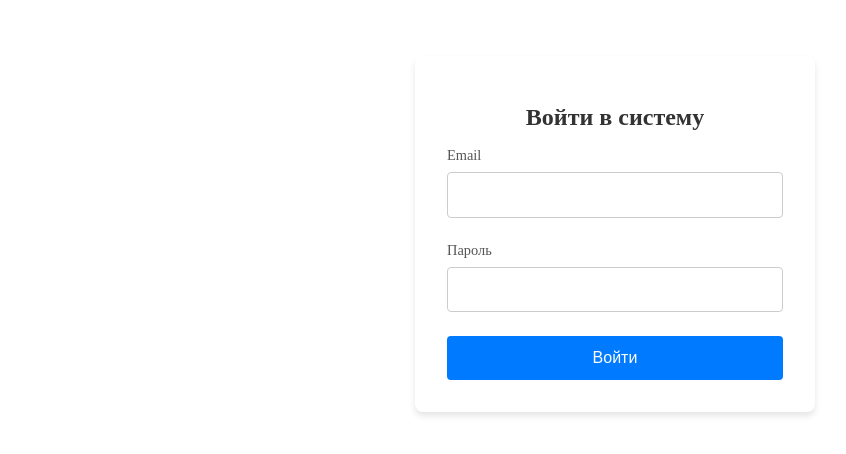
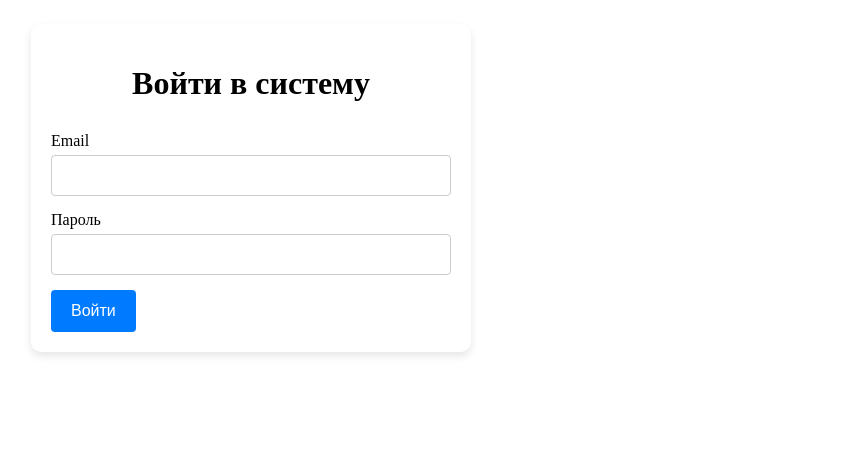
Before and after one commit to vitalay/19-praktika, a Vue app: page /19-praktika/Auth in a window 1280 px wide. Shown: the top 454 px of the page, without its empty margins (25-871 px from the left). Built offline with nearby package versions, Linux system fonts and the light colour scheme.

Commit message:
настраивал валидацию для формы входа

```diff
--- a/package.json
+++ b/package.json
@@ -14,7 +14,8 @@
     "vee-validate": "^4.14.7",
     "vue": "^3.5.13",
     "vue-router": "^4.5.0",
-    "vuex": "^4.1.0"
+    "vuex": "^4.1.0",
+    "yup": "^1.5.0"
   },
   "devDependencies": {
     "@vitejs/plugin-vue": "^5.2.1",
--- a/src/views/Auth.vue
+++ b/src/views/Auth.vue
@@ -1,15 +1,18 @@
 <template>
-    <form class="card" @submit.prevent >
+    <form class="card" @submit.prevent="onSubmit" >
         <h1>Войти в систему</h1>
 
-        <div class="form-control">
+        <div :class="['form-control', {invalid: emailError}]">
+
             <label for="email">Email</label>
-            <input type="email" id="email">
+            <input type="email" id="email" v-model="email" @blur="emailBlur">
+            <small v-if="emailError">{{ emailError }}</small>
         </div>
 
-        <div class="form-control">
+        <div :class="['form-control', {invalid: passwordError}]">
             <label for="password">Пароль</label>
-            <input type="password" id="password">
+            <input type="password" id="password" v-model="password" @blur="passwordBlur">
+            <small v-if="passwordError">{{ passwordError }}</small>
         </div>
 
         <button class="btn primary" type="submit">Войти</button>
@@ -18,7 +21,47 @@
 </template>
 
 <script>
+import * as yup from 'yup'
+import { useField, useForm } from 'vee-validate';
+
 export default {
+
+    setup() {
+
+        const { handleSubmit, isSubmitting} = useForm();
+
+      const {value: email, errorMessage: emailError , handleBlur: emailBlur  } =  useField(
+        'email',
+        yup
+        .string()
+        .trim()
+        .required()
+        .email()
+    )
+      const { value: password, errorMessage: passwordError , handleBlur: passwordBlur  } =  useField(
+        'password',
+        yup
+        .string()
+        .trim()
+        .required()
+        .min(6)
+    )
+
+     const onSubmit = handleSubmit((values) => {
+
+     })
+
+      return {
+        email,
+        emailError,
+        emailBlur,
+        password,
+        passwordError,
+        passwordBlur,
+        onSubmit
+      }
+
+    }
 
 
 
@@ -27,66 +70,79 @@ export default {
 
 
 <style scoped>
-.card {
-  max-width: 400px; /* Ограничиваем ширину формы */
-  margin: 2rem auto; /* Центруем форму на странице */
-  padding: 2rem; /* Внутренние отступы */
-  background-color: #fff; /* Фон формы */
-  border-radius: 8px; /* Скругленные углы */
-  box-shadow: 0 4px 6px rgba(0, 0, 0, 0.1); /* Тень для эффекта объема */
-  box-sizing: border-box; /* Учитываем отступы и границы */
-  text-align: center; /* Выравниваем текст по центру */
+/* Общие стили */
+body {
+    font-family: Arial, sans-serif;
+    display: flex;
+    justify-content: center;
+    align-items: center;
+    height: 100vh;
+    background-color: #f0f0f0;
+    margin: 0;
 }
 
-h1 {
-  font-size: 1.5rem; /* Размер заголовка */
-  margin-bottom: 1rem; /* Отступ снизу */
-  color: #333; /* Темный текст */
+/* Стилизация карточки */
+.card {
+    width: 400px;
+    padding: 20px;
+    border-radius: 10px;
+    box-shadow: 0 4px 8px rgba(0, 0, 0, 0.1);
+    background-color: white;
 }
 
-.form-control {
-  margin-bottom: 1.5rem; /* Отступ между элементами формы */
-  text-align: left; /* Выравнивание текста меток */
+/* Заголовок */
+.card h1 {
+    text-align: center;
+    margin-bottom: 30px;
 }
 
-label {
-  font-size: 0.9rem; /* Размер шрифта метки */
-  color: #555; /* Нейтральный цвет текста */
-  display: block; /* Метка занимает всю ширину строки */
-  margin-bottom: 0.5rem; /* Отступ снизу */
+/* Поля ввода */
+.form-control {
+    margin-bottom: 15px;
 }
 
-input {
-  width: 100%; /* Поле ввода занимает всю ширину родителя */
-  padding: 0.8rem; /* Внутренние отступы */
-  border: 1px solid #ccc; /* Цвет рамки */
-  border-radius: 4px; /* Скругленные углы */
-  font-size: 1rem; /* Размер шрифта */
-  box-sizing: border-box; /* Учитываем отступы и границы */
-  transition: border-color 0.3s ease; /* Плавный переход для фокуса */
+.form-control label {
+    display: block;
+    margin-bottom: 5px;
 }
 
-input:focus {
-  border-color: #007bff; /* Цвет рамки при фокусе */
-  outline: none; /* Убираем стандартный фокус */
+.form-control input {
+    width: 100%;
+    padding: 12px 20px;
+    margin: 0;
+    box-sizing: border-box;
+    border: 1px solid #ccc;
+    border-radius: 4px;
 }
 
-.btn {
-  width: 100%; /* Кнопка занимает всю ширину формы */
-  padding: 0.8rem; /* Внутренние отступы */
-  font-size: 1rem; /* Размер шрифта */
-  border: none; /* Убираем рамку */
-  border-radius: 4px; /* Скругленные углы */
-  cursor: pointer; /* Указатель при наведении */
-  transition: background-color 0.3s ease; /* Плавный переход для цвета */
+/* Ошибки */
+.invalid input {
+    border-color: red;
 }
 
-.btn.primary {
-  background-color: #007bff; /* Основной цвет кнопки */
-  color: #fff; /* Белый текст */
+.form-control small {
+    color: red;
+    display: block;
+    margin-top: 5px;
 }
 
-.btn.primary:hover {
-  background-color: #0056b3; /* Более темный цвет при наведении */
+/* Кнопка */
+.btn {
+    padding: 12px 20px;
+    cursor: pointer;
+    border: none;
+    border-radius: 4px;
+    font-size: 16px;
+    transition: background-color 0.3s ease;
 }
+
+.primary {
+    background-color: #007bff;
+    color: white;
+}
+
+.primary:hover {
+    background-color: #0056b3;
+}
+
 </style>
```
Also changed, not shown: 1 other file (tests, documents, lock files or other folders).
